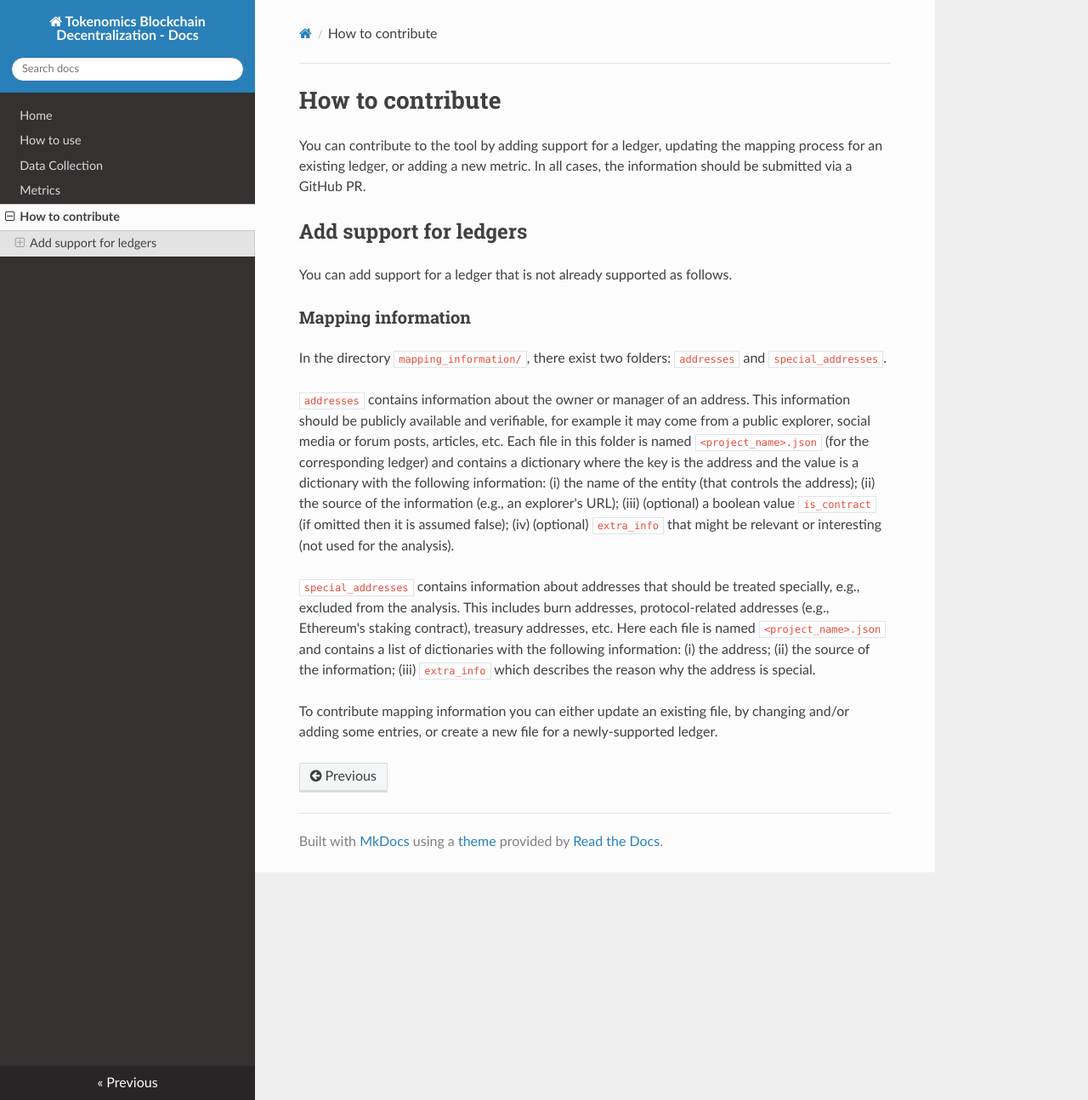
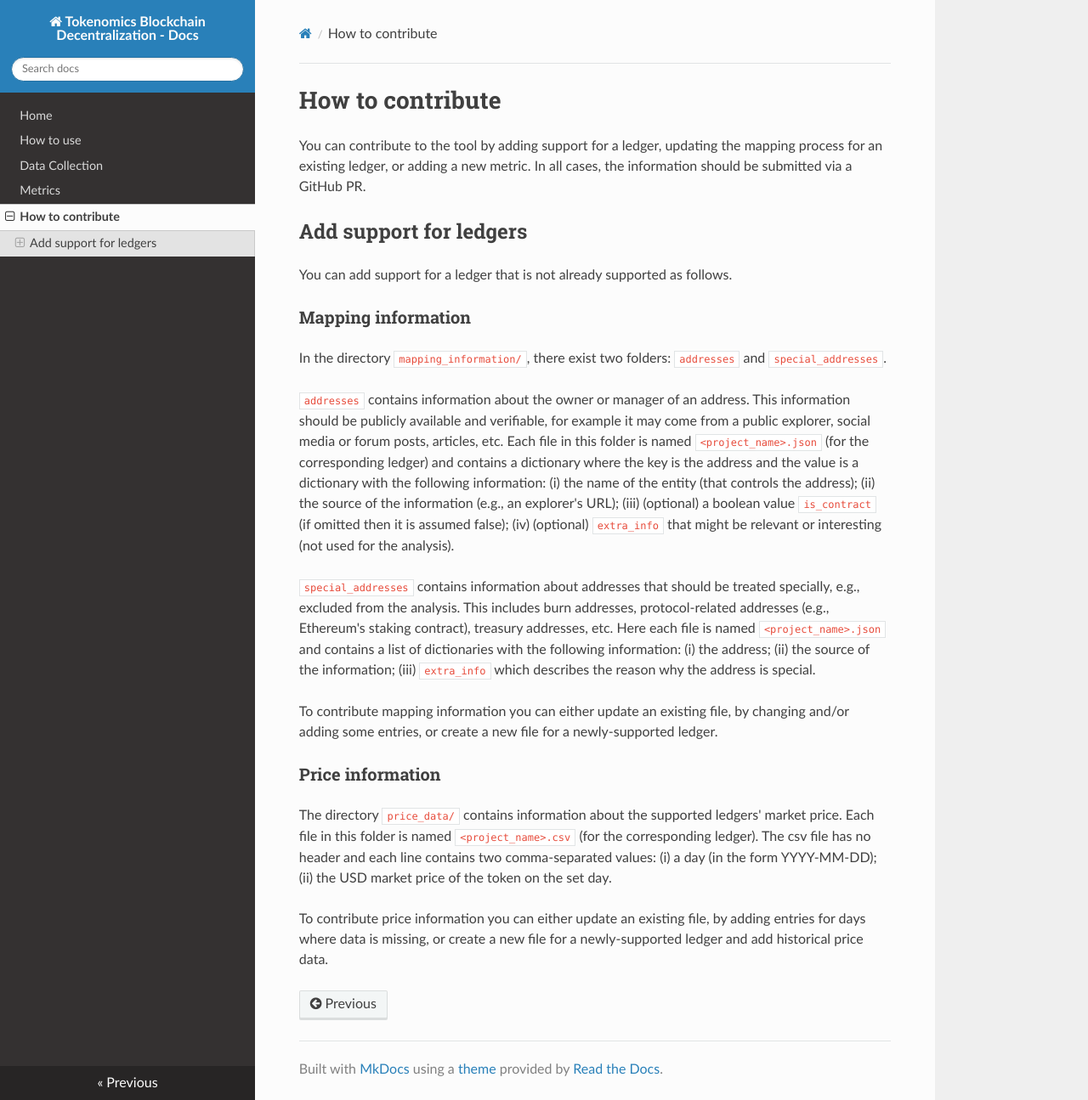
Before and after one commit to Blockchain-Technology-Lab/tokenomics-decentralization, an MkDocs documentation site: the page built from docs/contribute.md, in a window 1280 px wide and 1295 px high. Shown: the whole window at 85% size. Built offline with MkDocs 1.6.1, drawn with Linux system fonts in a browser that asks for light colours; nearby versions of some CDN libraries.

Commit message:
[docs] Describe price info contribution

```diff
--- a/docs/contribute.md
+++ b/docs/contribute.md
@@ -37,3 +37,16 @@ list of dictionaries with the following information:
 To contribute mapping information you can either update an existing file, by
 changing and/or adding some entries, or create a new file for a newly-supported
 ledger.
+
+### Price information
+
+The directory `price_data/` contains information about the supported ledgers'
+market price. Each file in this folder is named `<project_name>.csv` (for the
+corresponding ledger). The csv file has no header and each line contains two
+comma-separated values:
+(i) a day (in the form YYYY-MM-DD);
+(ii) the USD market price of the token on the set day.
+
+To contribute price information you can either update an existing file, by
+adding entries for days where data is missing, or create a new file for a
+newly-supported ledger and add historical price data.
```
